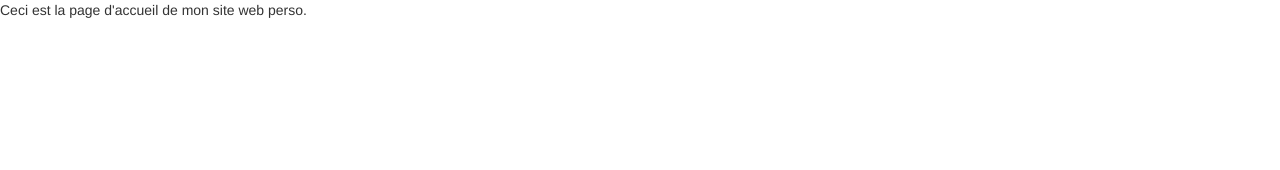
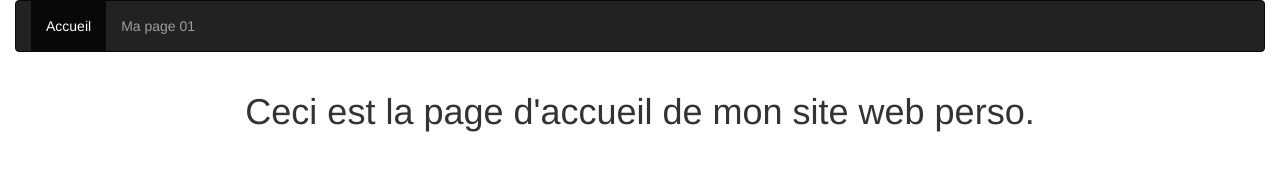
Before and after one commit to GregCornu/testcours2, a plain HTML site: page index.html in a window 1280 px wide. Drawn offline with nearby package versions, Linux system fonts and the light colour scheme.

Commit message:
ajout de html5shiv. création d'un menu

```diff
--- a/index.html
+++ b/index.html
@@ -4,11 +4,37 @@
   <head>
     <meta charset="utf-8">
 	<title>Ma page d'accueil</title>
+
+    <link href="https://maxcdn.bootstrapcdn.com/bootstrap/3.3.1/css/bootstrap.min.css" rel="stylesheet">
+    <link href="https://maxcdn.bootstrapcdn.com/font-awesome/4.3.0/css/font-awesome.min.css" rel="stylesheet">
+
+    <!-- HTML5 Shim and Respond.js IE8 support of HTML5 elements and media queries -->
+    <!-- WARNING: Respond.js doesn't work if you view the page via file:// -->
+    <!--[if lt IE 9]>
+      <script src="https://oss.maxcdn.com/html5shiv/3.7.2/html5shiv.min.js"></script>
+      <script src="https://oss.maxcdn.com/respond/1.4.2/respond.min.js"></script>
+    <![endif]-->
+
+	<style type="text/css">
+
+    </style>
+
   </head>
 
   <body>
-	Ceci est la page d'accueil de mon site web perso.
-
+	<div class="container-fluid">
+      <nav class="navbar navbar-inverse">
+        <div class="container-fluid">
+          <ul class="nav navbar-nav">
+            <li class="active"> <a href="index.html">Accueil</a> </li>
+            <li> <a href="page01.html">Ma page 01</a> </li>
+          </ul>
+        </div>
+      </nav>
+	</div>
+	<div class="row text-center">
+		<h1>Ceci est la page d'accueil de mon site web perso.</h1>
+	</div>
 	<script src="https://ajax.googleapis.com/ajax/libs/jquery/1.11.1/jquery.min.js"></script>
 	<link rel="stylesheet" href="https://maxcdn.bootstrapcdn.com/bootstrap/3.3.5/css/bootstrap.min.css">
   </body>
```
